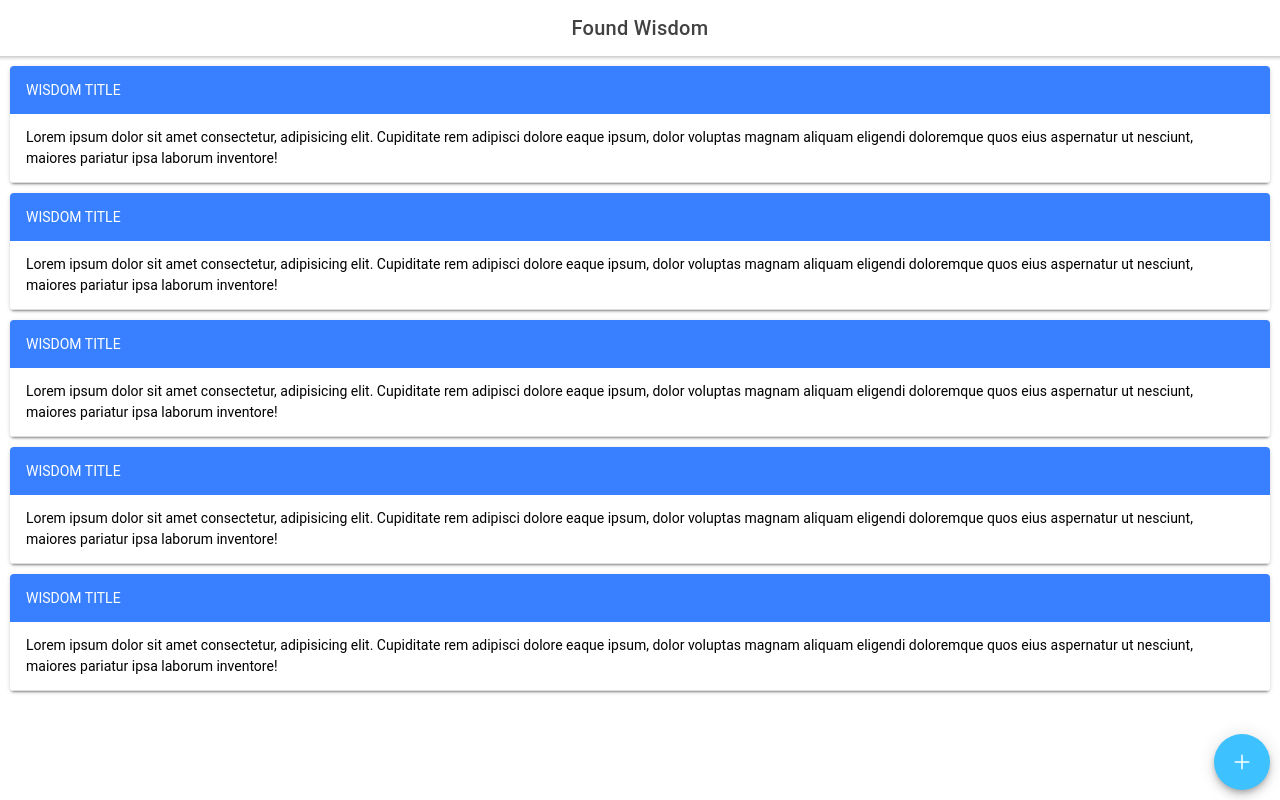
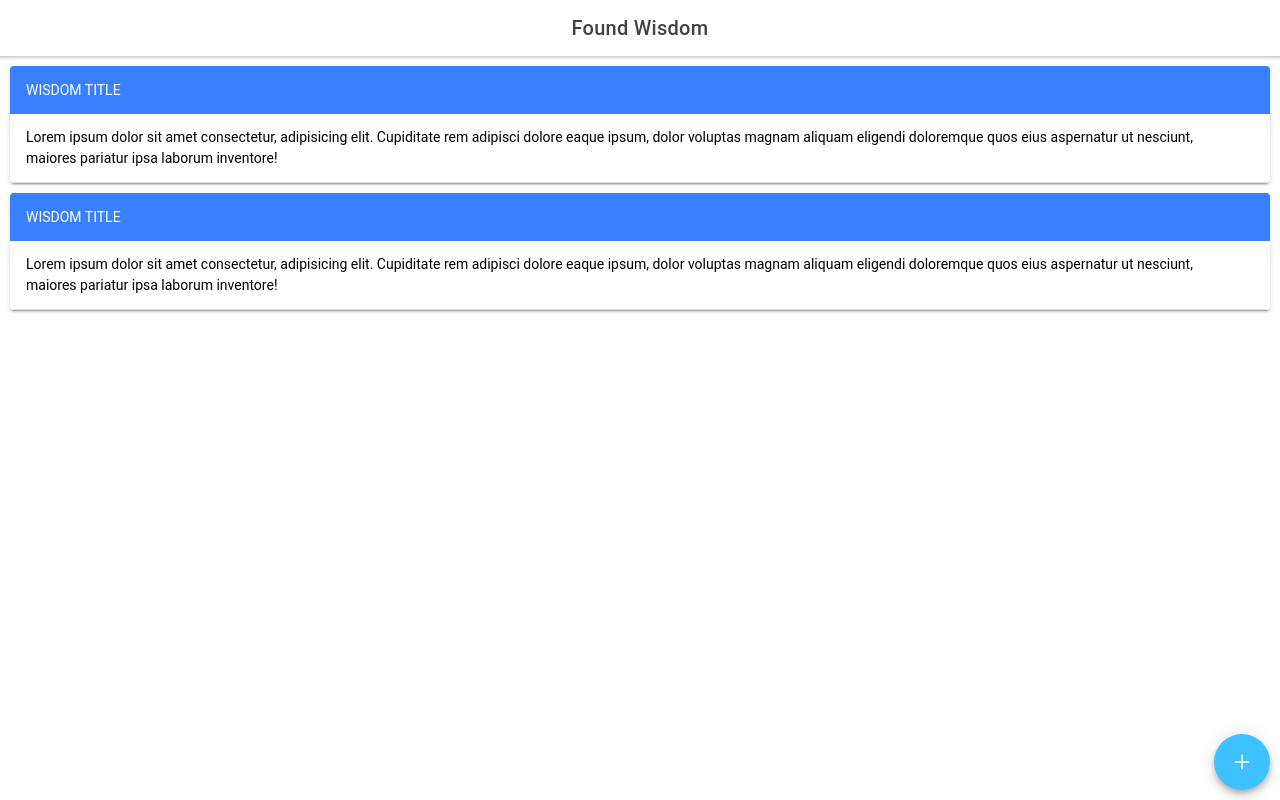
Before and after one commit to Spencer-Sch/found-wisdom-app, a React (Create React App) app: page /home in a window 1280 px wide. Built offline with nearby package versions, Linux system fonts and the light colour scheme.

Commit message:
working toward passing dummy data down from App to WisdomList, WisdomCard, WisdomPage, WisdomEdit. To Be Continued...

```diff
--- a/src/components/WisdomList/WisdomList.tsx
+++ b/src/components/WisdomList/WisdomList.tsx
@@ -4,14 +4,22 @@ import WisdomCard from '../WisdomCard/WisdomCard';
 
 import './WisdomList.css';
 
-const WisdomList: React.FC = () => {
+interface ItemsProps {
+  items: { id: string; title: string; date: string; text: string }[];
+}
+
+const WisdomList: React.FC<ItemsProps> = (props) => {
   return (
     <div>
-      <WisdomCard />
-      <WisdomCard />
-      <WisdomCard />
-      <WisdomCard />
-      <WisdomCard />
+      {props.items.map((item) => (
+        <WisdomCard
+          key={item.id}
+          id={item.id}
+          title={item.title}
+          date={item.date}
+          text={item.text}
+        />
+      ))}
     </div>
   );
 };
--- a/src/pages/Home/Home.tsx
+++ b/src/pages/Home/Home.tsx
@@ -15,6 +15,11 @@ import './Home.css';
 
 import WisdomList from '../../components/WisdomList/WisdomList';
 
+const dummyCardData = [
+  { id: 'w1', title: 'Title 1', date: '08/20/1990', text: 'This is wisdom #1' },
+  { id: 'w2', title: 'Title 2', date: '08/22/1990', text: 'This is wisdom #2' },
+];
+
 const Home: React.FC = () => {
   return (
     <IonPage>
@@ -30,7 +35,7 @@ const Home: React.FC = () => {
           </IonToolbar>
         </IonHeader>
         {/* Page Content Here */}
-        <WisdomList />
+        <WisdomList items={dummyCardData} />
         <IonFab vertical="bottom" horizontal="end" slot="fixed">
           <IonFabButton color="secondary">
             <IonIcon icon={add} />
--- a/src/pages/WisdomPage/WisdomPage.tsx
+++ b/src/pages/WisdomPage/WisdomPage.tsx
@@ -1,3 +1,5 @@
+import React from 'react';
+
 import {
   IonButton,
   IonCol,
@@ -11,7 +13,6 @@ import {
   IonTitle,
   IonToolbar,
 } from '@ionic/react';
-import React from 'react';
 
 const WisdomPage: React.FC = () => {
   return (
@@ -62,6 +63,7 @@ const WisdomPage: React.FC = () => {
                 expand="full"
                 color="secondary"
                 className="ion-text-uppercase"
+                href="/wisdom/edit/:wisdomid"
               >
                 edit
               </IonButton>
```
